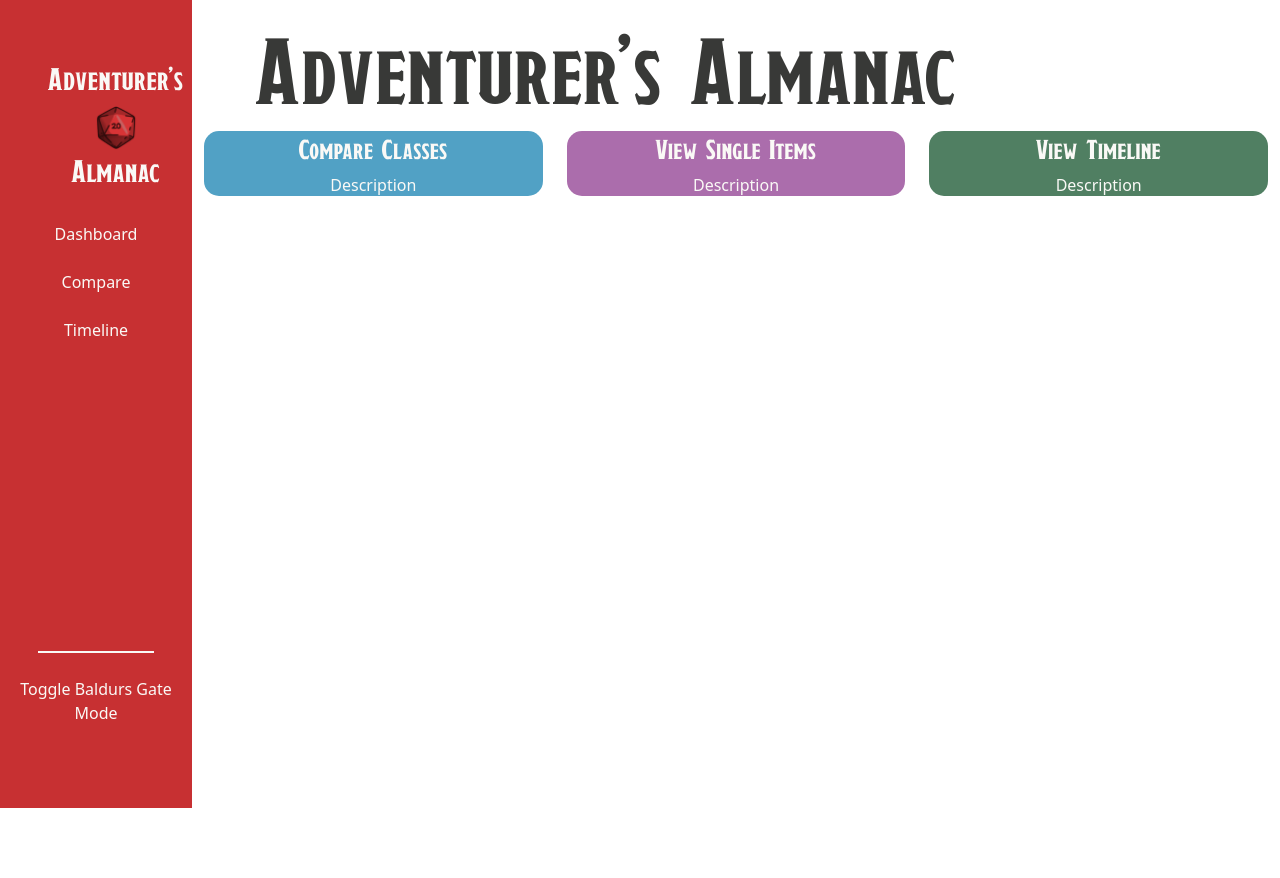
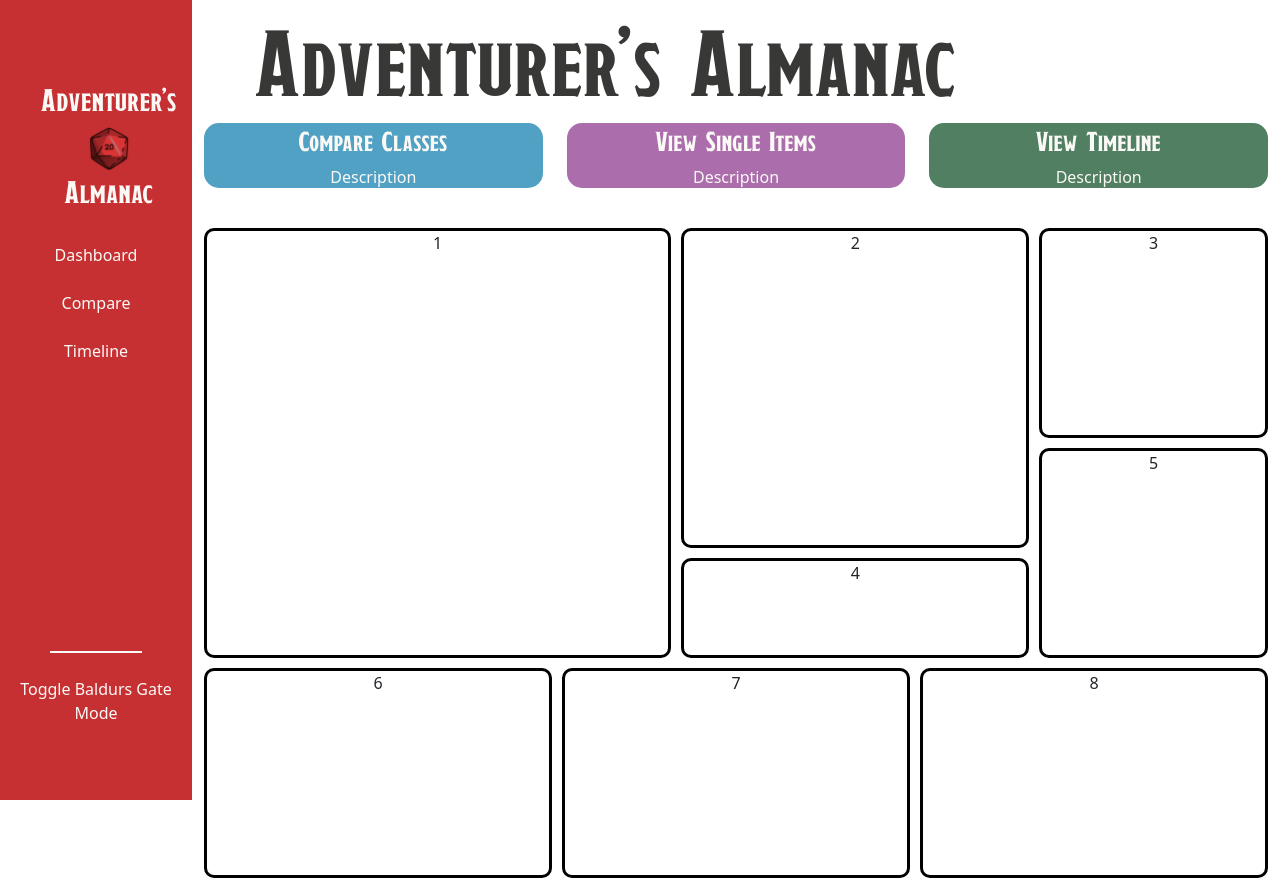
Before and after one commit to KurtSchwimmbacher/DV200ReactApplication, a React (Create React App) app in the folder dndstats/: page / in a window 1280 px wide. Before the commit the page ends 808 px from the top, so only its background shows below. Built offline with nearby package versions, Linux system fonts and the light colour scheme.

Commit message:
add bento grid to dash
and begin adding charts into bento grid

```diff
--- /dev/null
+++ b/dndstats/src/components/BentoGrid.css
@@ -0,0 +1,55 @@
+.wrapper{
+    text-align: center;
+    display: grid;
+    margin: 0 auto;
+    max-width: 80%;
+    grid-template-columns: repeat(9,1fr);
+    grid-auto-rows: minmax(100px,auto);
+    grid-gap: 10px;
+    margin-top: 5vh !important;
+}
+
+.wrapper div{
+    border: 3px solid black;
+    border-radius: 10px;
+}
+
+.grid1{
+    grid-column: 1/5;
+    grid-row: 1/5;
+}
+
+.grid2{
+    grid-column: 5/8;
+    grid-row: 1/4;
+}
+
+.grid3{
+    grid-column: 8/10;
+    grid-row: 1/3;
+}
+
+.grid4{
+    grid-column: 5/8;
+    grid-row: 4;
+}
+
+.grid5{
+    grid-column: 8/10;
+    grid-row: 3/5;
+}
+
+.grid6{
+    grid-column: 1/4;
+    grid-row: 5/7;
+}
+
+.grid7{
+    grid-column: 4/7;
+    grid-row: 5/7;
+}
+
+.grid8{
+    grid-column: 7/10;
+    grid-row: 5/7;
+}
--- /dev/null
+++ b/dndstats/src/components/BentoGrid.js
@@ -0,0 +1,19 @@
+// src/components/BentoGrid.js
+import React from "react";
+import "./BentoGrid.css";
+
+function BentoGrid({ chartData }) {
+  return (
+    <div className="wrapper">
+        <div className="grid1">1</div>
+        <div className="grid2">2</div>
+        <div className="grid3">3</div>
+        <div className="grid4">4</div>
+        <div className="grid5">5</div>
+        <div className="grid6">6</div>
+        <div className="grid7">7</div>
+        <div className="grid8">8</div>
+    </div>
+  );
+}
+export default BentoGrid;
--- a/dndstats/src/components/Navbar.css
+++ b/dndstats/src/components/Navbar.css
@@ -18,20 +18,25 @@
     flex-wrap: wrap;
     justify-content: center;
     align-items: center;
+    width: 80%;
+    margin-left: -7%;
 }
 
 .navbar{
+    position: -webkit-sticky !important;
     position: sticky !important;
-    top: 0;
+    top: 1% !important;
+    overflow: visible;
     width: 15%;
-    height: 104vh;
-    margin-top: -3vh;
+    height: 100vh;
     padding-top: 30px;
     background-color: #C73032;
     color: #FAF9F6 ;
 }
 
 .navbar-list{
+    position: sticky;
+    top: 10%;
     width: 100%;
     list-style: none;
 }
@@ -43,7 +48,6 @@
 .navbar-item{
     width: 60%;
     margin-left: 10%;
-
     text-align: center;
     margin-bottom: 3vh;
 }
@@ -51,6 +55,8 @@
 .bg3-mode{
     text-align: center;
     margin-top: 15vh;
+    margin-left: 10%;
+    width: 80%;
 }
 
 .line-brder{
--- a/dndstats/src/pages/Dashboard.js
+++ b/dndstats/src/pages/Dashboard.js
@@ -7,6 +7,7 @@
 import Container from 'react-bootstrap/Container';
 import Row from 'react-bootstrap/Row';
 import Col from 'react-bootstrap/Col';
+import BentoGrid from "../components/BentoGrid";
 
 
 
@@ -25,6 +26,10 @@
                     <Col><HeaderBtn where="ViewSingle" /></Col>
                     <Col><HeaderBtn where = "ViewTimeline" /></Col>
                 </Row>
+
+                <Row>
+                <BentoGrid />
+                </Row>
             </Container>
 
 
```
Also changed, not shown: dndstats/src/components/Piechart.js (added, +23 -0 lines), dndstats/src/data/PieData.json (added, +18 -0 lines).
